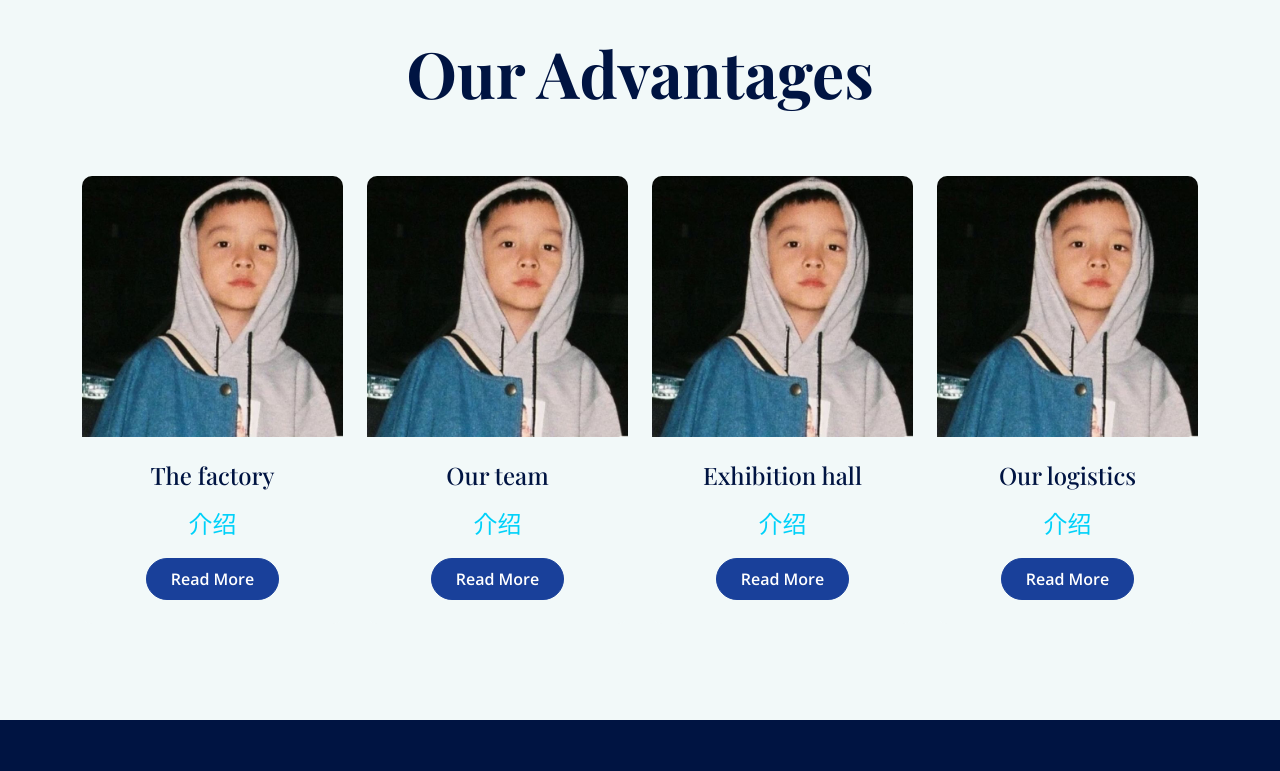
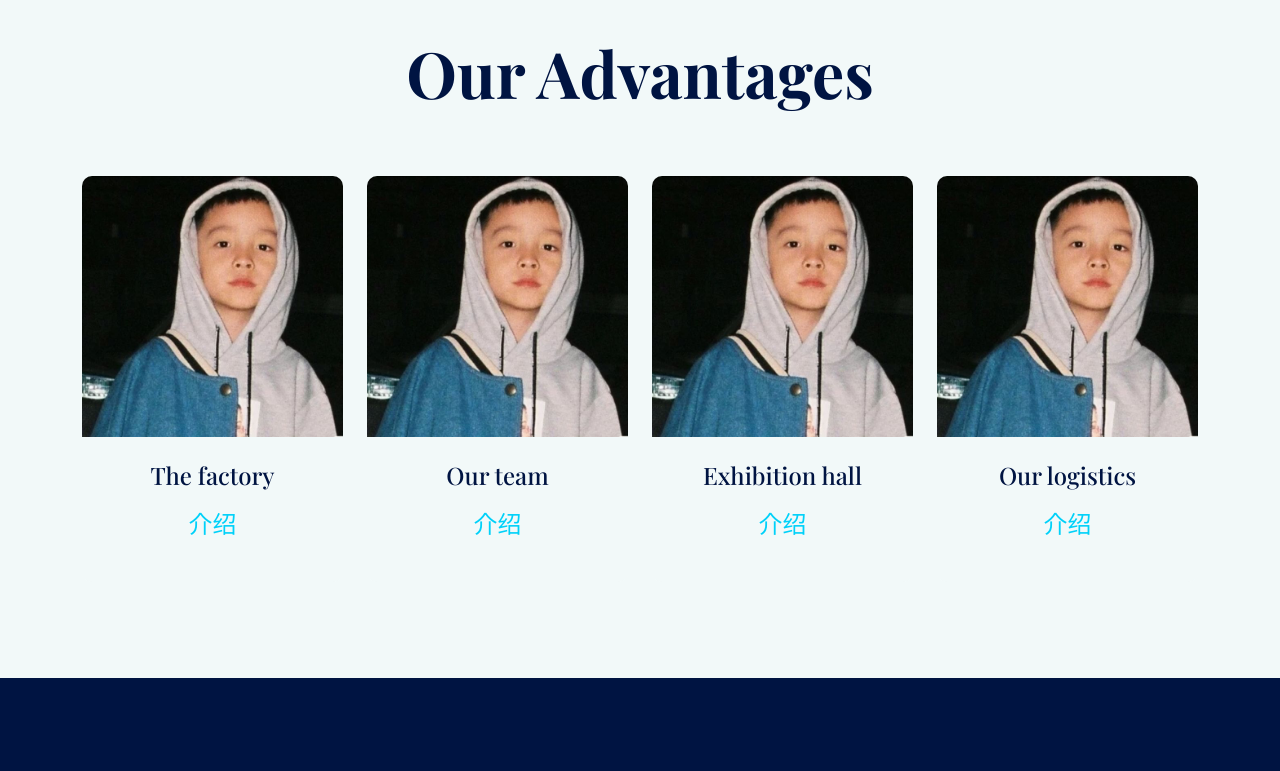
Before and after one commit to ywchenwy/xrgj, a plain HTML site: page about.html in a window 1280 px wide. Shown: the part 1288-2059 px from the top of the page. Drawn offline with nearby package versions, Linux system fonts and the light colour scheme; a web font is replaced by a local one.

Commit message:
feat: about页面删除readmore按钮

```diff
--- a/about.html
+++ b/about.html
@@ -109,43 +109,6 @@
                         <h1 class="display-6 mb-3">XR FASHION ClOTHING CO.,LTD</h1>
                         <p class="mb-4">关于公司的简介
                         </p>
-                        <!-- <div class="bg-light rounded p-4 mb-4">
-                            <div class="row">
-                                <div class="col-12">
-                                    <div class="d-flex">
-                                        <div class="pe-4">
-                                            <div class="rounded-circle bg-primary d-flex align-items-center justify-content-center"
-                                                style="width: 80px; height: 80px;"><i
-                                                    class="fas fa-tint text-white fa-2x"></i></div>
-                                        </div>
-                                        <div class="">
-                                            <a href="#" class="h4 d-inline-block mb-3">Satisfied Customer</a>
-                                            <p class="mb-0">Lorem, ipsum dolor sit amet consectetur adipisicing elit.
-                                                Quas provident maiores quisquam.</p>
-                                        </div>
-                                    </div>
-                                </div>
-                            </div>
-                        </div>
-                        <div class="bg-light rounded p-4 mb-4">
-                            <div class="row">
-                                <div class="col-12">
-                                    <div class="d-flex">
-                                        <div class="pe-4">
-                                            <div class="rounded-circle bg-primary d-flex align-items-center justify-content-center"
-                                                style="width: 80px; height: 80px;"><i
-                                                    class="fas fa-faucet text-white fa-2x"></i></div>
-                                        </div>
-                                        <div class="">
-                                            <a href="#" class="h4 d-inline-block mb-3">Standard Product</a>
-                                            <p class="mb-0">Lorem, ipsum dolor sit amet consectetur adipisicing elit.
-                                                Quas provident maiores quisquam.</p>
-                                        </div>
-                                    </div>
-                                </div>
-                            </div>
-                        </div> -->
-                        <a href="#" class="btn btn-secondary rounded-pill py-3 px-5">Read More</a>
                     </div>
                 </div>
             </div>
@@ -223,7 +186,6 @@
                         <div class="product-content bg-light text-center rounded-bottom p-4">
                             <a href="#" class="h4 d-inline-block mb-3">The factory</a>
                             <p class="fs-4 text-primary mb-3">介绍</p>
-                            <a href="#" class="btn btn-secondary rounded-pill py-2 px-4">Read More</a>
                         </div>
                     </div>
                 </div>
@@ -233,7 +195,6 @@
                         <div class="product-content bg-light text-center rounded-bottom p-4">
                             <a href="#" class="h4 d-inline-block mb-3">Our team</a>
                             <p class="fs-4 text-primary mb-3">介绍</p>
-                            <a href="#" class="btn btn-secondary rounded-pill py-2 px-4">Read More</a>
                         </div>
                     </div>
                 </div>
@@ -243,7 +204,6 @@
                         <div class="product-content bg-light text-center rounded-bottom p-4">
                             <a href="#" class="h4 d-inline-block mb-3">Exhibition hall</a>
                             <p class="fs-4 text-primary mb-3">介绍</p>
-                            <a href="#" class="btn btn-secondary rounded-pill py-2 px-4">Read More</a>
                         </div>
                     </div>
                 </div>
@@ -253,7 +213,6 @@
                         <div class="product-content bg-light text-center rounded-bottom p-4">
                             <a href="#" class="h4 d-inline-block mb-3">Our logistics</a>
                             <p class="fs-4 text-primary mb-3">介绍</p>
-                            <a href="#" class="btn btn-secondary rounded-pill py-2 px-4">Read More</a>
                         </div>
                     </div>
                 </div>
```
